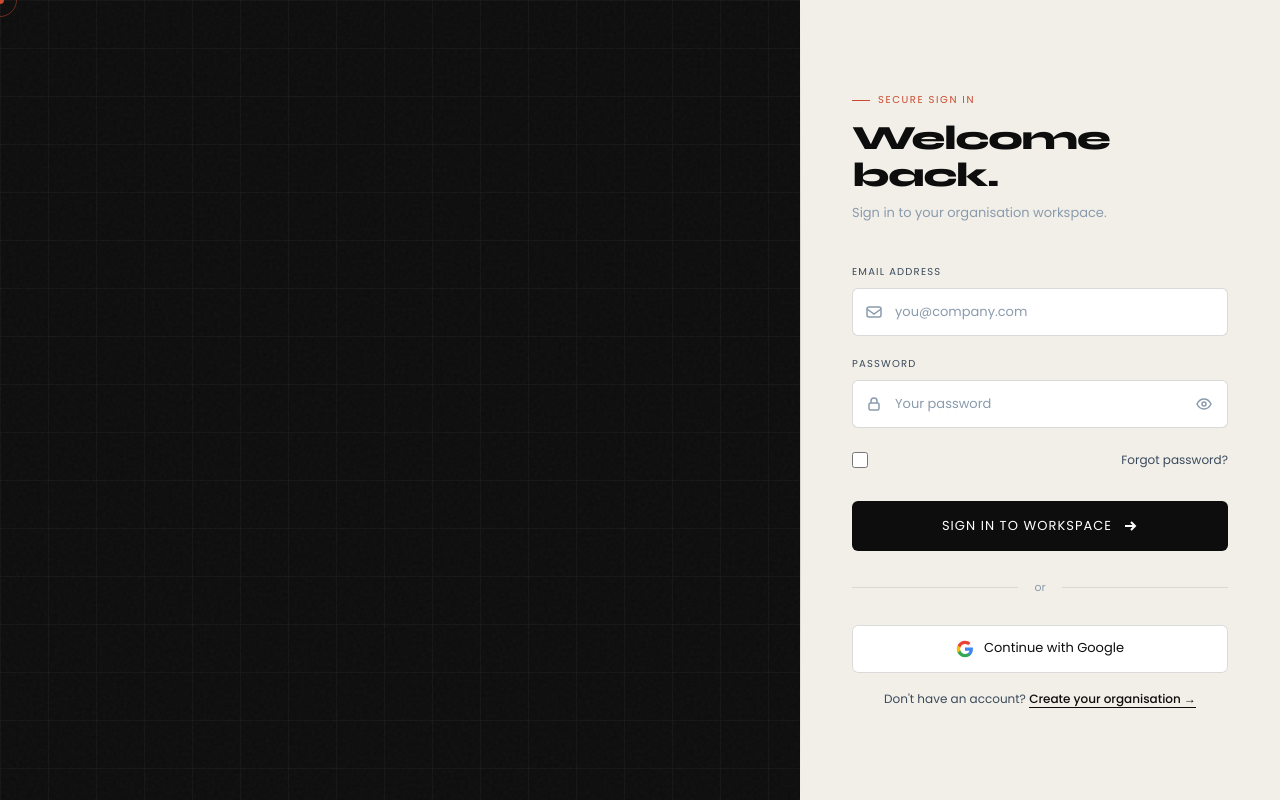
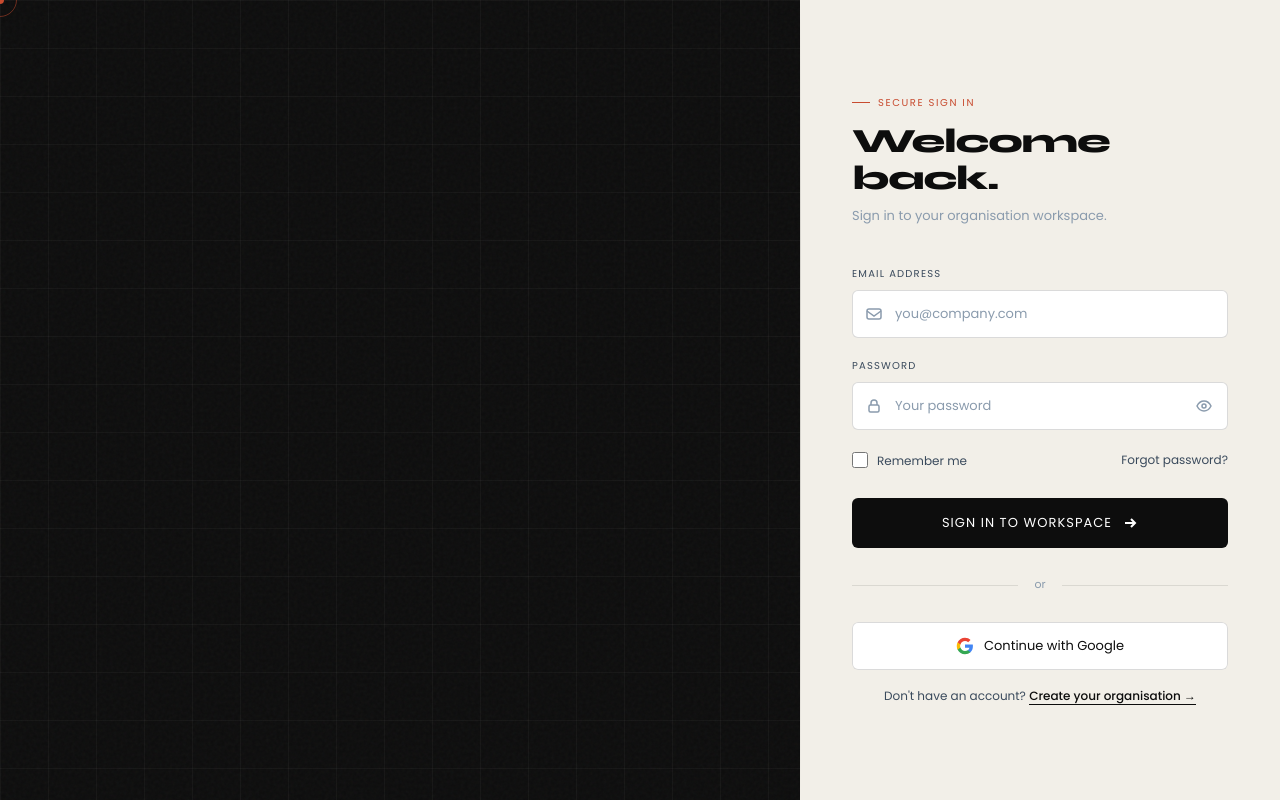
Before and after one commit to L-Jayawardhana/Fluxion, a React (Vite) app in the folder FrontEnd/Fluxion/: page /login in a window 1280 px wide. Built offline with nearby package versions, Linux system fonts and the light colour scheme; a web font is replaced by a local one.

Commit message:
feat: update checkbox label to simplify "Remember me" text on login page

```diff
--- a/FrontEnd/Fluxion/src/pages/Login/LoginPage.css
+++ b/FrontEnd/Fluxion/src/pages/Login/LoginPage.css
@@ -479,6 +479,12 @@
     cursor: none;
 }
 
+.login-checkbox-wrap span {
+    font-size: 12px;
+    color: var(--steel);
+    user-select: none;
+}
+
 .login-checkbox-wrap input[type="checkbox"] {
     width: 16px;
     height: 16px;
--- a/FrontEnd/Fluxion/src/pages/Login/LoginPage.jsx
+++ b/FrontEnd/Fluxion/src/pages/Login/LoginPage.jsx
@@ -236,7 +236,7 @@ export default function LoginPage() {
                         <div className="login-form-row">
                             <label className="login-checkbox-wrap">
                                 <input type="checkbox" />
-                                <span>Remember me for 7 days</span>
+                                <span>Remember me</span>
                             </label>
                             <Link to="/forgot-password" className="forgot-link">Forgot password?</Link>
                         </div>
```
